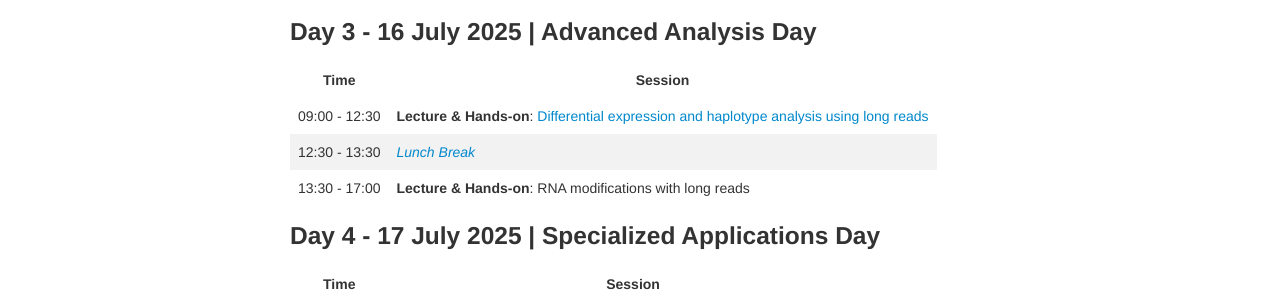
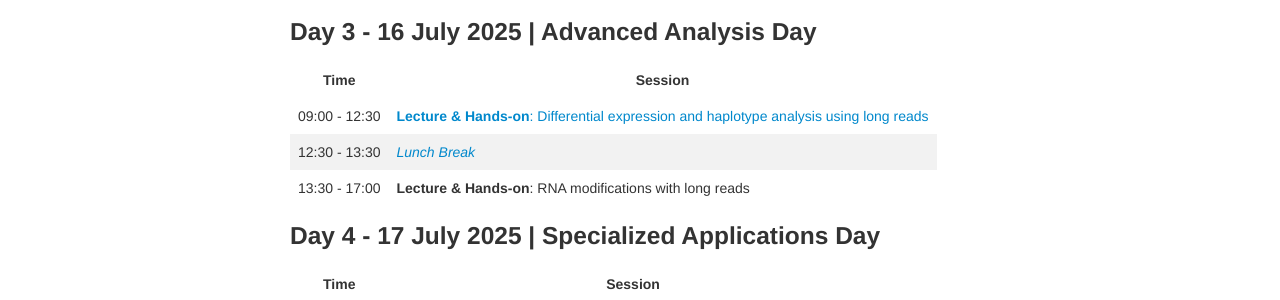
Before and after one commit to longTREC/summer_school, a Jekyll site: the page built from index.md, in a window 1280 px wide. Shown: the part 1334-1634 px from the top of the page. Built offline with Jekyll 4.4.1, drawn with Linux system fonts in a browser that asks for light colours.

```diff
--- a/index.md
+++ b/index.md
@@ -95,7 +95,7 @@ This training is specifically designed for early career researchers who are:
 
 | Time          | Session                                                                                    |
 |---------------|--------------------------------------------------------------------------------------------|
-| 09:00 - 12:30 | **Lecture & Hands-on**: [Differential expression and haplotype analysis using long reads](https://github.com/longTREC/summer_school/blob/master/pages/day3_morning.md) |
+| 09:00 - 12:30 | [**Lecture & Hands-on**: Differential expression and haplotype analysis using long reads](https://github.com/longTREC/summer_school/blob/master/pages/day3_morning.md) |
 | 12:30 - 13:30 | [*Lunch Break*](/assets/images/lunch.webp)                                                                          |
 | 13:30 - 17:00 | **Lecture & Hands-on**: RNA modifications with long reads                                  |
 
@@ -116,7 +116,7 @@ This training is specifically designed for early career researchers who are:
 
 ---
 
-The source for this course webpage is [in github](https://github.com/GTPB/Web_course_template).
+The source for this course webpage is [in github](https://github.com/longTREC/summer_school).
 
 <br/>
 
```
